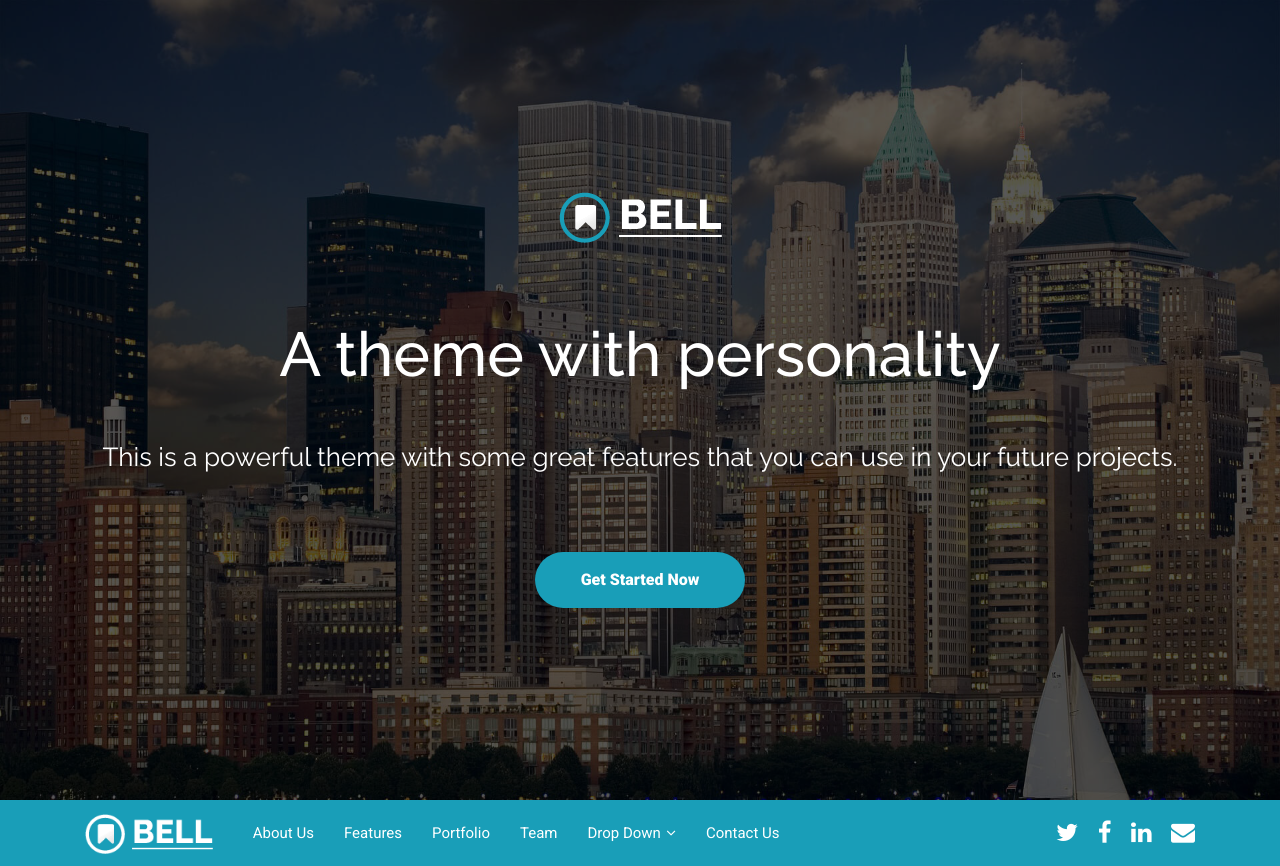
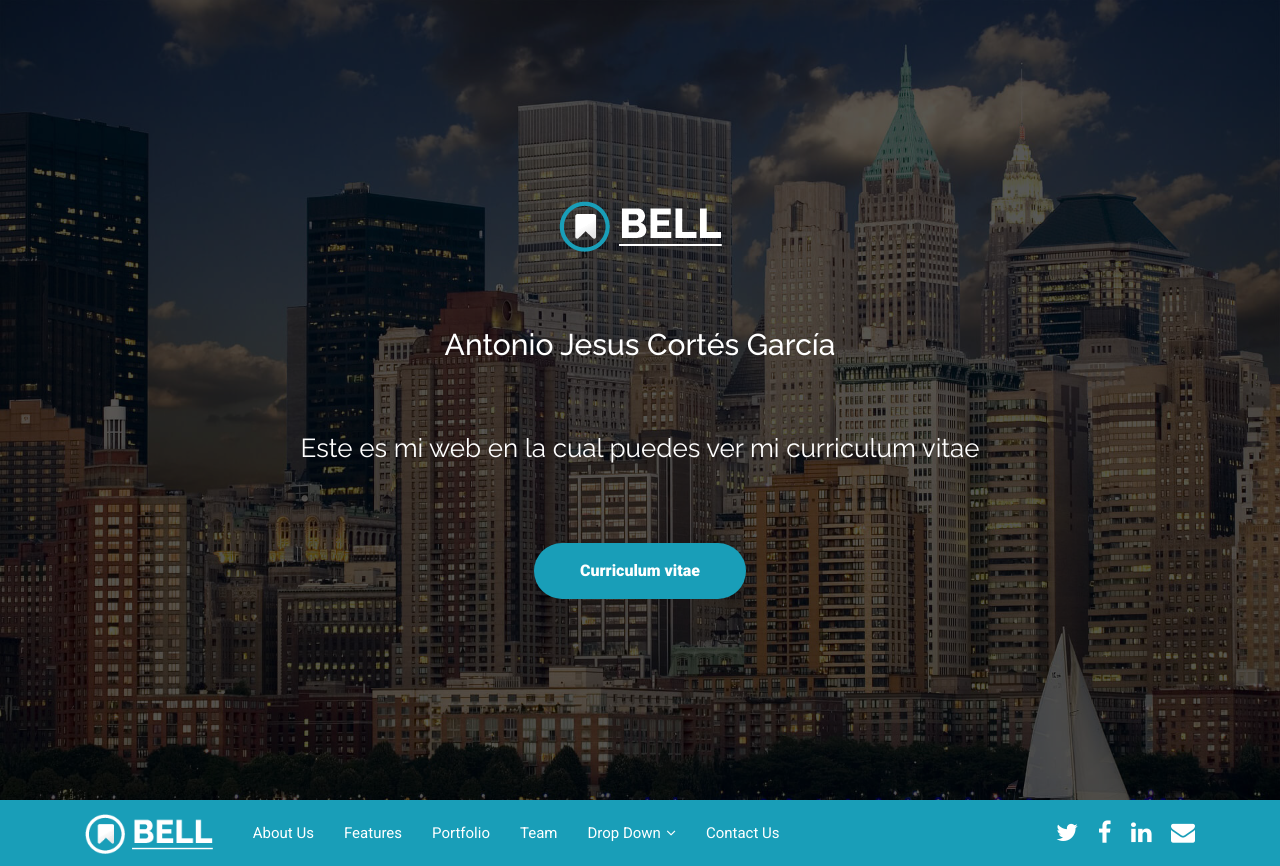
Before and after one commit to SirMachoEP/Antonio-Jesus-Cortes-Garcia, a plain HTML site: page index.html in a window 1280 px wide. Shown: the top 866 px of the page. Drawn offline with Linux system fonts and the light colour scheme.

Commit message:
Update index.html

```diff
--- a/index.html
+++ b/index.html
@@ -59,14 +59,14 @@
       </div>
 
       <div class="col-md-12">
-        <h1>
-            A theme with personality
-          </h1>
+        <h2>
+           Antonio Jesus Cortés García
+          </h2>
 
         <p class="tagline">
-          This is a powerful theme with some great features that you can use in your future projects.
+          Este es mi web en la cual puedes ver mi curriculum vitae
         </p>
-        <a class="btn btn-full" href="#about">Get Started Now</a>
+        <a class="btn btn-full" href="#about">Curriculum vitae</a>
       </div>
     </div>
 
```
